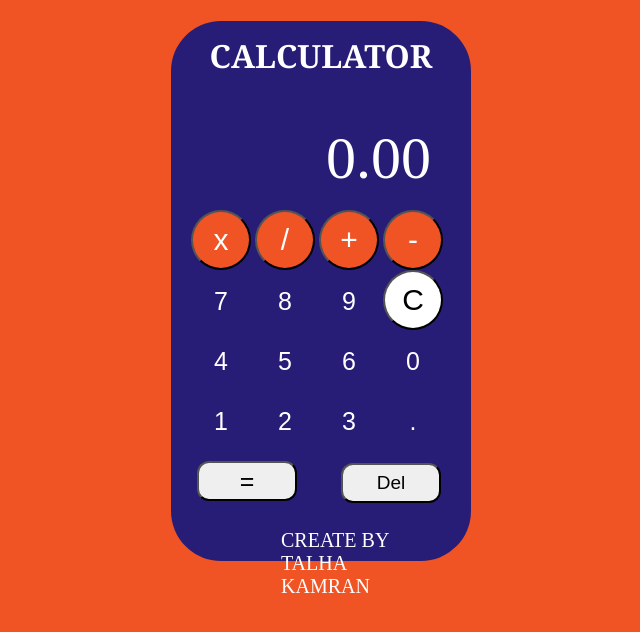
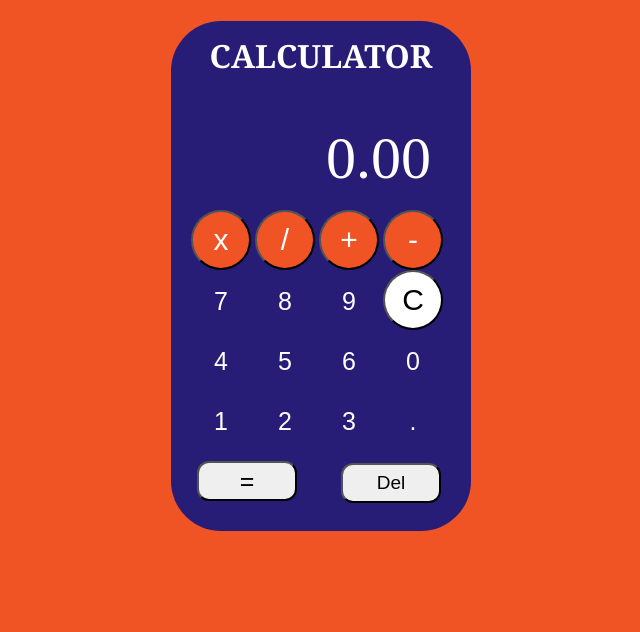
Before and after one commit to aqibmemon01/Calculator, a plain HTML site: page index.html in a window 1280 px wide. Shown: the whole page, without its empty margins (319-959 px from the left). Drawn offline with Linux system fonts and the light colour scheme.

Commit message:
Add files via upload

```diff
--- a/index.css
+++ b/index.css
@@ -1,7 +1,8 @@
 #main{
     background-color: rgba(8, 21, 133, 0.863);
     width: 300px;
-    height: 540px ;
+    height: auto;
+    padding-bottom:30px;
     margin: 0 auto 0 auto;
     border-radius:  50px;
 }
--- a/index.html
+++ b/index.html
@@ -50,7 +50,6 @@
 <!-- <br/> -->
 <button id="button2" onclick="Calculate()"  > = </button>
 <button id="Delete" onclick="dlt()" > Del </button>
-<div id="last" >CREATE BY <br/> TALHA KAMRAN</div>
 </div>
 <!--
 <button class="talha" > 9 </button>
```
